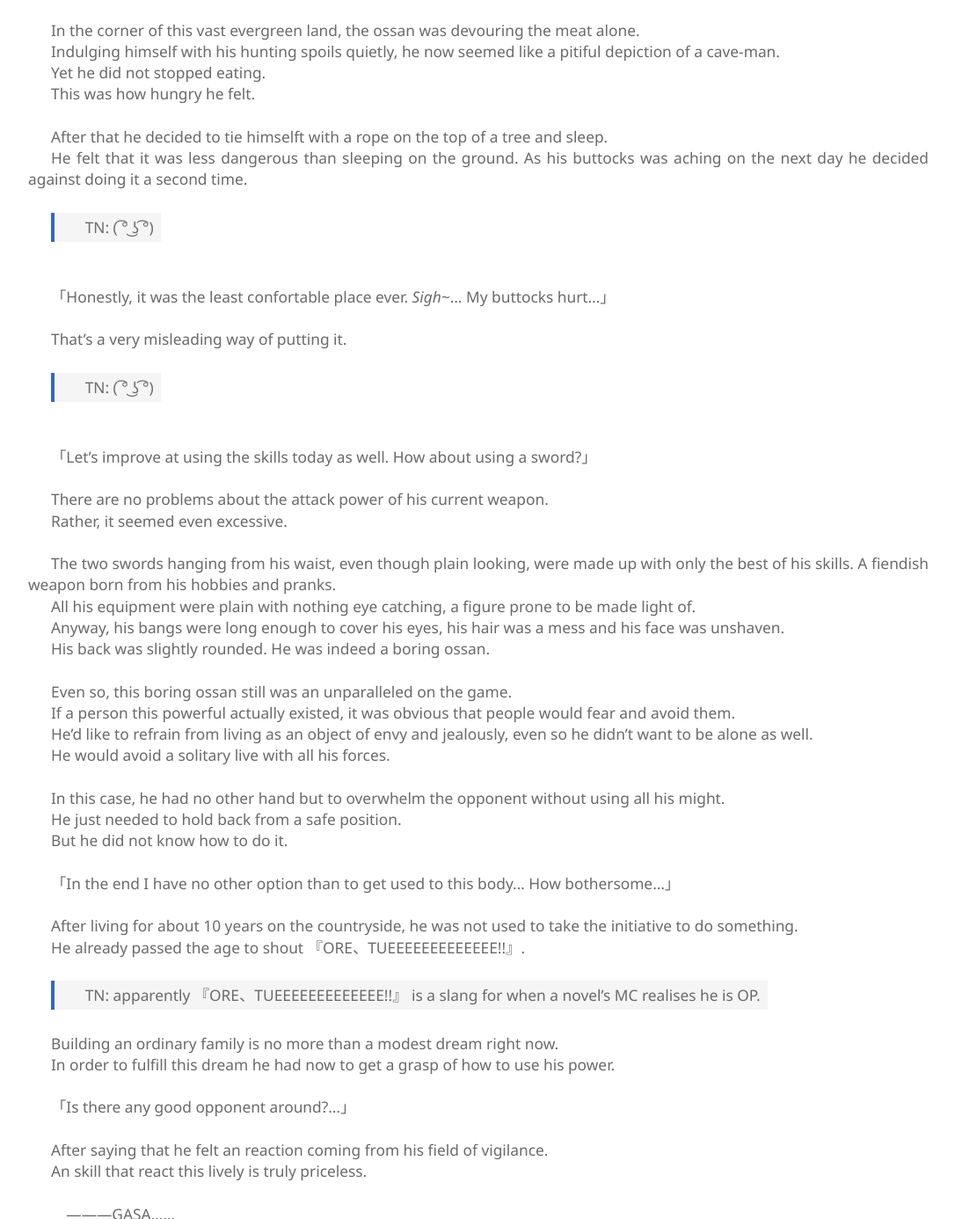
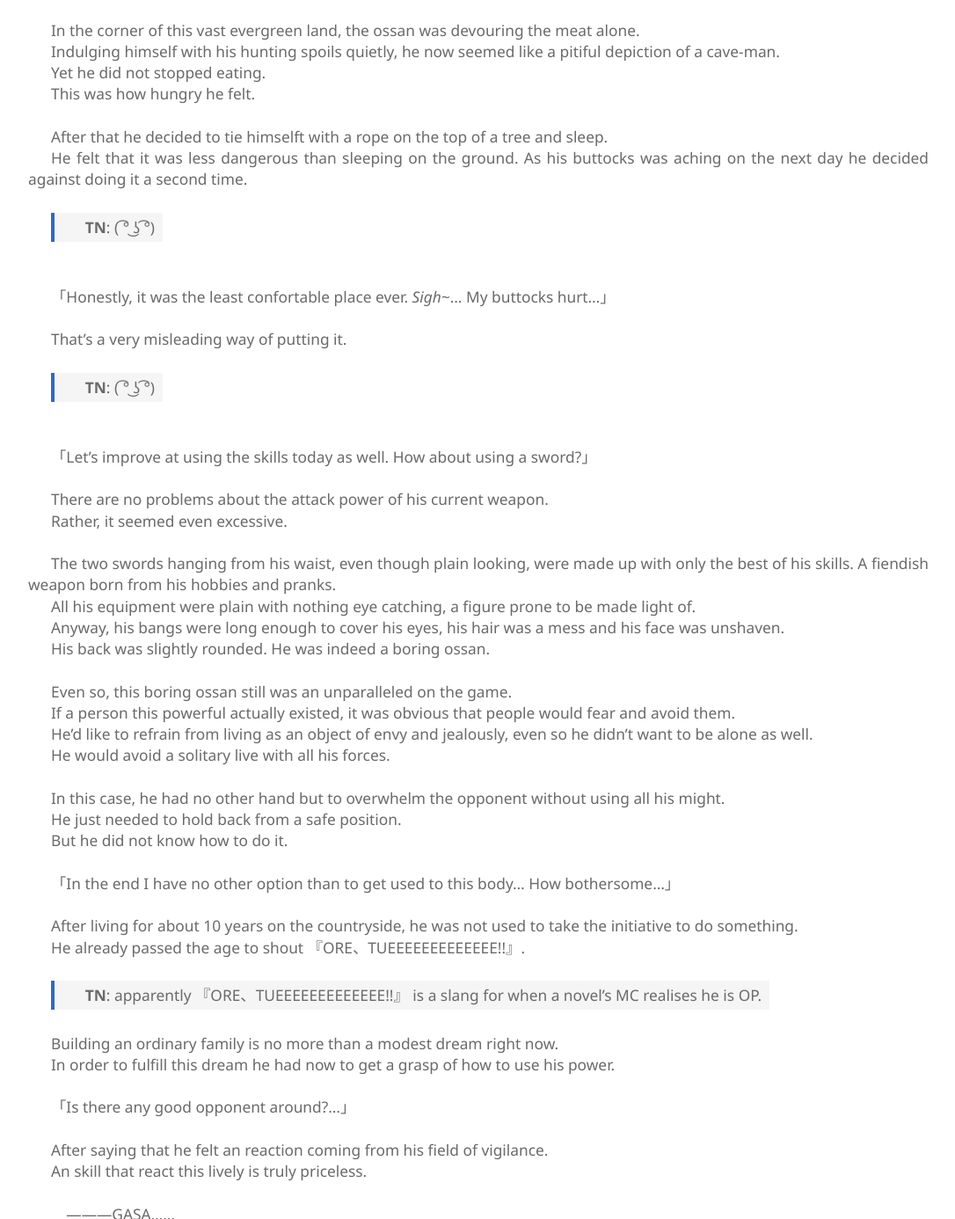
Before and after one commit to JoaoSilveira/arafoo, a Jekyll site: the page built from _chapters/1.md, in a window 1280 px wide and 1400 px high, scrolled down 13822 px. Shown: the part 14-1400 px from the top of the window at 88% size, without its empty margins (96-1182 px from the left). Built offline with Jekyll 4.4.1, drawn with Linux system fonts in a browser that asks for light colours; some of the changed text lies outside the part shown.

Commit message:
Fix Chapter 1

```diff
--- a/_chapters/1.md
+++ b/_chapters/1.md
@@ -618,7 +618,7 @@ Several monster were inhabiting the place, lots of them were still unidentified,
 
 There were plenty of monster groups that surpassed a thousand individuals, goblins were only one of them.
 
-> TN: `ファーフランの大深緑地帯` was translated as `Farfran's Giant Greenary`, but it can be translated in a lot of ways. If you are insterest enough you can search [here](https://jisho.org) the caracters for further understanding.
+> **TN**: `ファーフランの大深緑地帯` was translated as `Farfran's Giant Greenary`, but it can be translated in a lot of ways. If you are insterest enough you can search [here](https://jisho.org) the caracters for further understanding.
 
 <br>
 
@@ -878,7 +878,7 @@ After reaching a thousand gol gold bars were used, it was common to see alchemis
 
 On contrary of Earth, gold was relatively cheaper and easier to be obtained.
 
-> TN: I'll translate it like this, gol [`ゴル` - goru] and gols plural.
+> **TN**: I'll translate it like this, gol [`ゴル` - goru] and gols plural.
 
 <br>
 
@@ -932,7 +932,7 @@ After that he decided to tie himselft with a rope on the top of a tree and sleep
 
 He felt that it was less dangerous than sleeping on the ground. As his buttocks was aching on the next day he decided against doing it a second time.
 
-> TN: ( ͡° ͜ʖ ͡°)
+> **TN**: ( ͡° ͜ʖ ͡°)
 
 <br>
 
@@ -942,7 +942,7 @@ He felt that it was less dangerous than sleeping on the ground. As his buttocks
 
 That's a very misleading way of putting it.
 
-> TN: ( ͡° ͜ʖ ͡°)
+> **TN**: ( ͡° ͜ʖ ͡°)
 
 <br>
 
@@ -992,7 +992,7 @@ After living for about 10 years on the countryside, he was not used to take the
 
 He already passed the age to shout 『ORE、TUEEEEEEEEEEEEE!!』.
 
-> TN: apparently 『ORE、TUEEEEEEEEEEEEE!!』 is a slang for when a novel's MC realises he is OP.
+> **TN**: apparently 『ORE、TUEEEEEEEEEEEEE!!』 is a slang for when a novel's MC realises he is OP.
 
 Building an ordinary family is no more than a modest dream right now.
 
@@ -1012,7 +1012,7 @@ An skill that react this lively is truly priceless.
 
 　―――GASA……
 
-> TN: Don't ask me, no idea
+> **TN**: Don't ask me, no idea
 
 <br>
 
```
